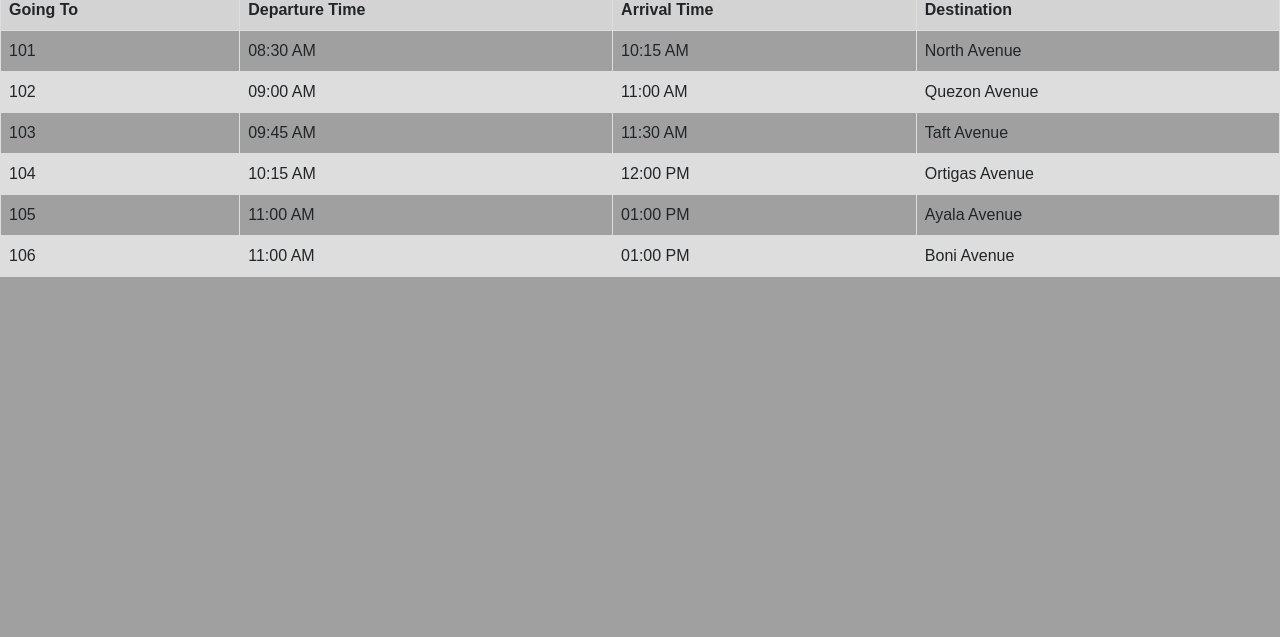
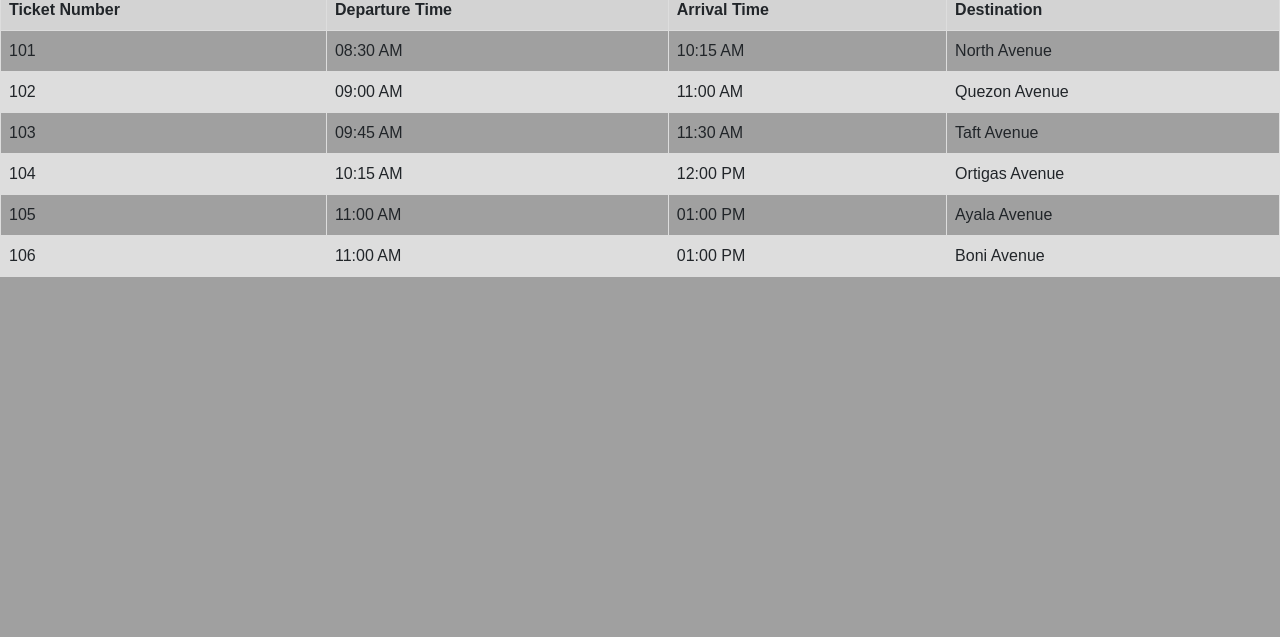
Before and after one commit to SA-9R-Bulo/Campus_ICT9Section_Q3PROJECT_Bulo_Eaden-First-Student-_Aguilar_Arianne-SecondStudent-, a plain HTML site: page schedule.html in a window 1280 px wide. Shown: the part 163-800 px from the top of the page. Drawn offline with nearby package versions, Linux system fonts and the light colour scheme.

Commit message:
Update schedule.html

```diff
--- a/schedule.html
+++ b/schedule.html
@@ -60,7 +60,7 @@
     <table class="bordered">
         <thead>
             <tr style="background-color: lightgray;">
-                <th>Going To</th>
+                <th>Ticket Number</th>
                 <th>Departure Time</th>
                 <th>Arrival Time</th>
                 <th>Destination</th>
```
